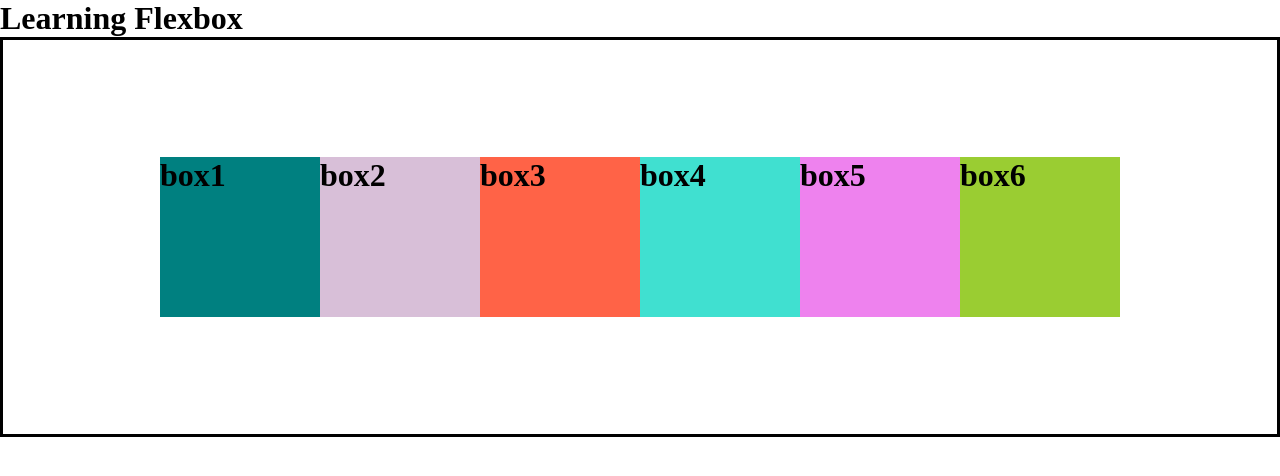
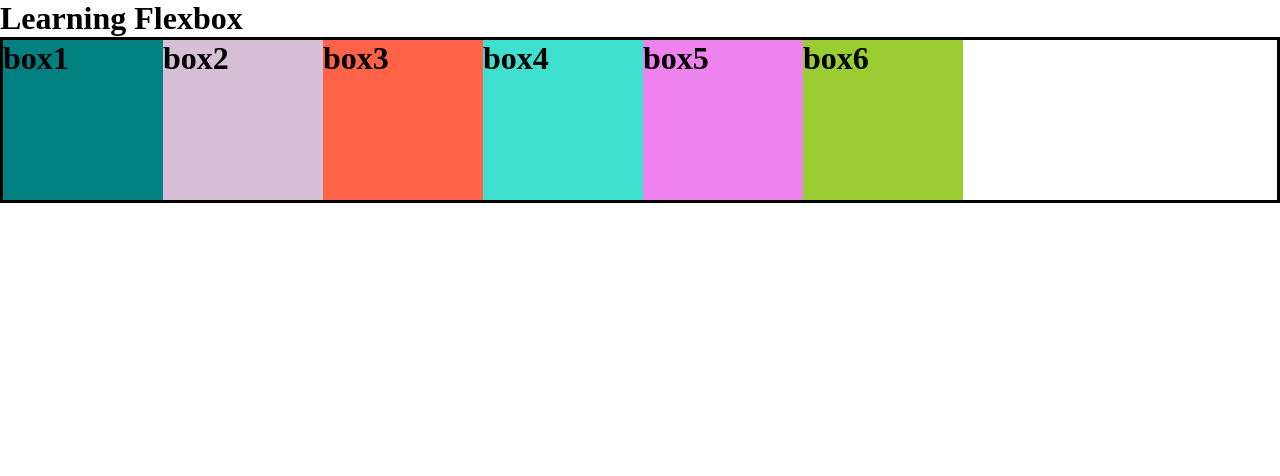
Before and after one commit to TerrenceBell/JS-practice, a plain HTML site: page index.html in a window 1280 px wide. Drawn offline with Linux system fonts and the light colour scheme.

Commit message:
flex box wrap up

```diff
--- a/style.css
+++ b/style.css
@@ -36,7 +36,5 @@
 .container {
     border: 3px solid black;
     display: flex;
-    justify-content: center;
-    height: 50vh;
-    align-items: center;
 }
+/* order will allow us to switch certain elements with others without modifying the html */
```
